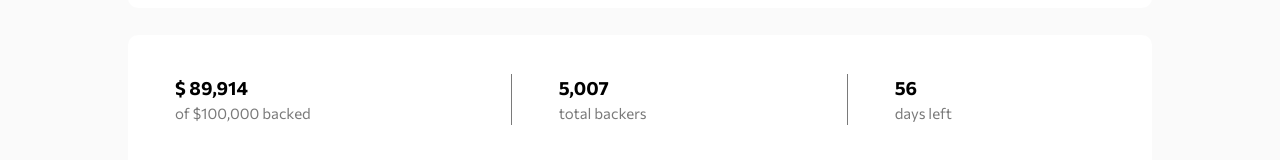
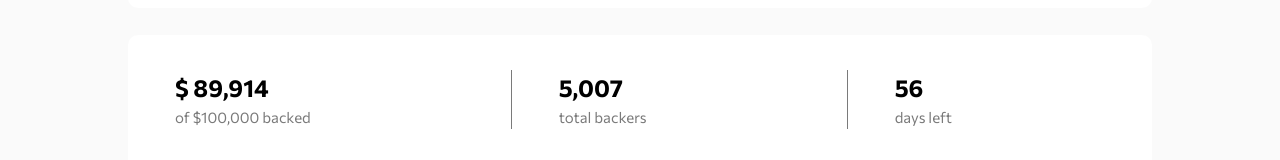
Before and after one commit to fikymar/Crowdfunding-app, a React (Create React App) app: page / in a window 1280 px wide. Shown: the part 500-660 px from the top of the page. Built offline with nearby package versions, Linux system fonts and the light colour scheme.

Commit message:
change h1 to h2

```diff
--- a/src/components/Main.jsx
+++ b/src/components/Main.jsx
@@ -69,15 +69,15 @@ const Main = () => {
 
             <article className="main_counter">
                 <div className="main_counter--area">
-                    <h1>{`$ ${dollars.toLocaleString('en')}`}</h1>
+                    <h2>{`$ ${dollars.toLocaleString('en')}`}</h2>
                     <p>of $100,000 backed</p>
                 </div>
                 <div className="main_counter--area">
-                    <h1>{backers.toLocaleString('en')}</h1>
+                    <h2>{backers.toLocaleString('en')}</h2>
                     <p>total backers</p>
                 </div>
                 <div className="main_counter--area">
-                    <h1>56</h1>
+                    <h2>56</h2>
                     <p>days left</p>
                 </div>
                     <label htmlFor="counterRange"></label>
```
